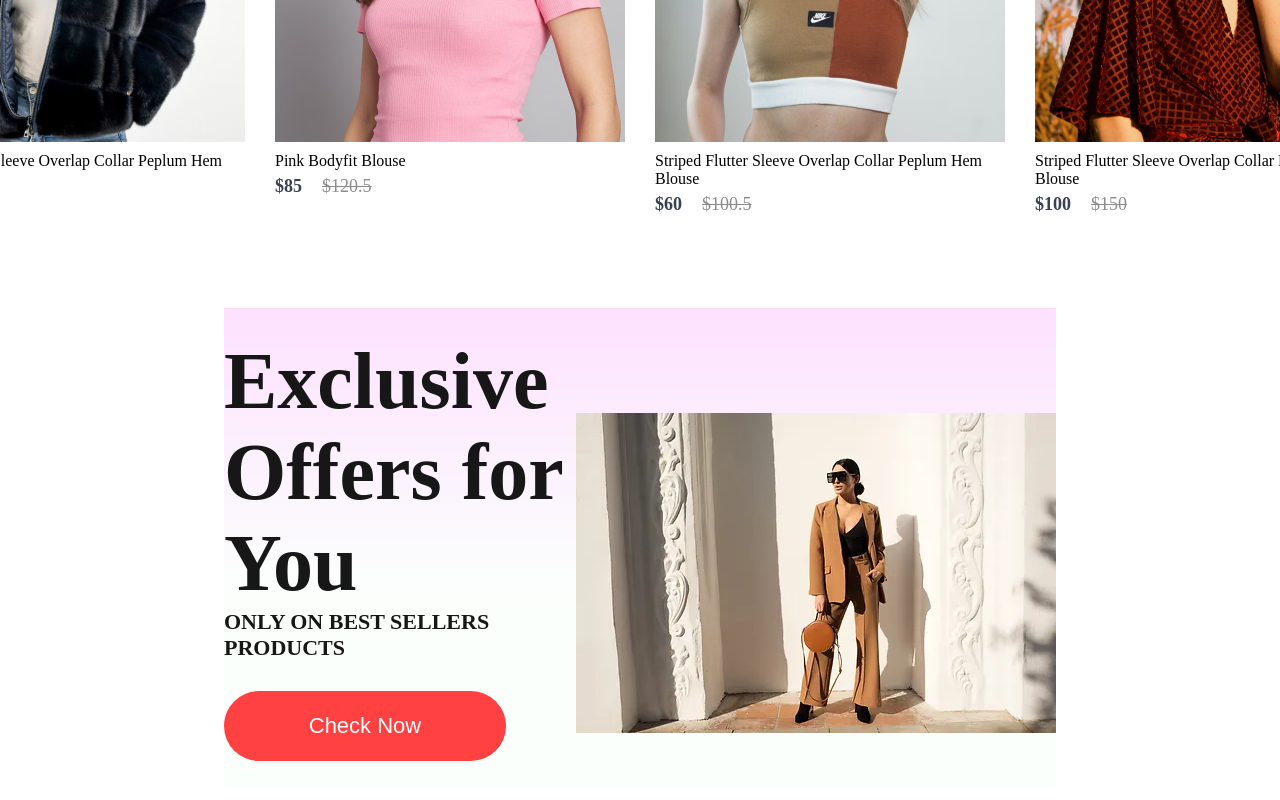
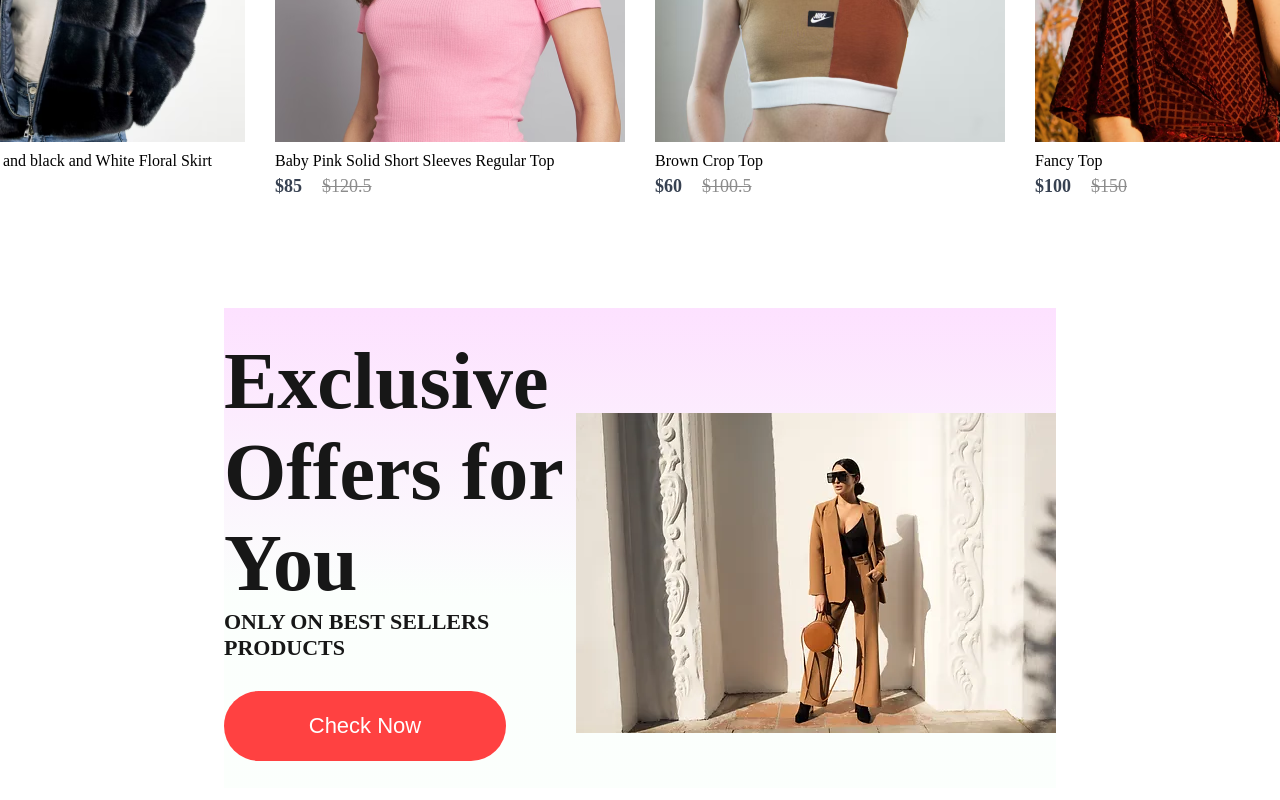
Before and after one commit to SHASWAT2556/Ecommerce, a React (Create React App) app in the folder frontend/: page / in a window 1280 px wide. Shown: the part 1316-2116 px from the top of the page. Built offline with nearby package versions, Linux system fonts and the light colour scheme; the HTML template or start-up script is replaced by a standard one.

Commit message:
Update data.js

```diff
--- a/frontend/src/Components/Assets/data.js
+++ b/frontend/src/Components/Assets/data.js
@@ -4,27 +4,27 @@ import p3_img from './product_3.png'
 import p4_img from './product_4.png'
 
 let data_product = [
-  {
-    id:1,
-    name:"Striped Flutter Sleeve Overlap Collar Peplum Hem Blouse",
+
+  {id:1,
+    name:"Brown Fur Coat and black and White Floral Skirt",
     image:p1_img,
     new_price:50.00,
     old_price:80.50,
   },
   {id:2,
-    name:"Pink Bodyfit Blouse",
+    name:"Baby Pink Solid Short Sleeves Regular Top",
     image:p2_img,
     new_price:85.00,
     old_price:120.50,
   },
   {id:3,
-    name:"Striped Flutter Sleeve Overlap Collar Peplum Hem Blouse",
+    name:"Brown Crop Top",
     image:p3_img,
     new_price:60.00,
     old_price:100.50,
   },
   {id:4,
-    name:"Striped Flutter Sleeve Overlap Collar Peplum Hem Blouse",
+    name:"Fancy Top",
     image:p4_img,
     new_price:100.00,
     old_price:150.00,
@@ -32,4 +32,4 @@ let data_product = [
 
 ];
 
-export default data_product;
+export default data_product;
```
